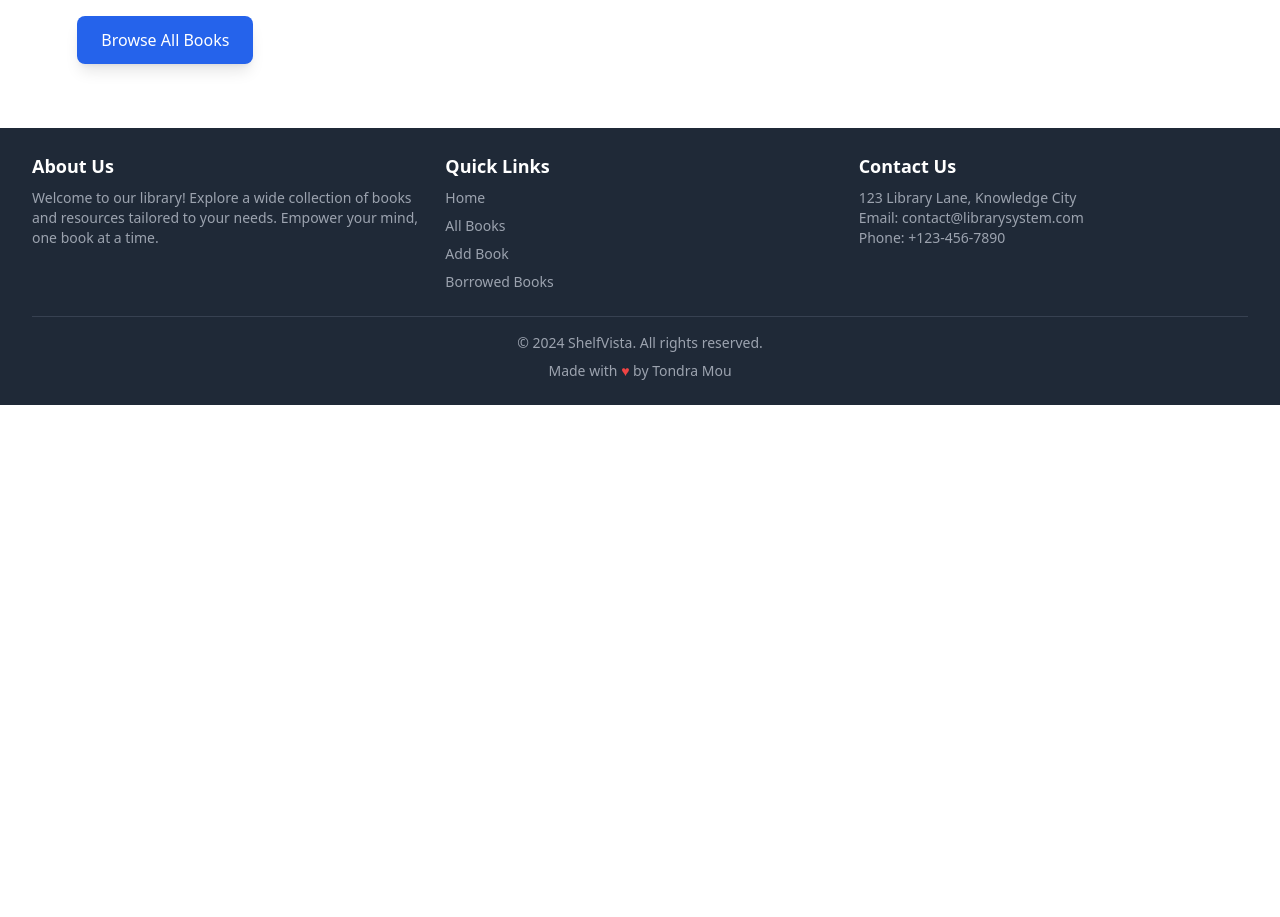
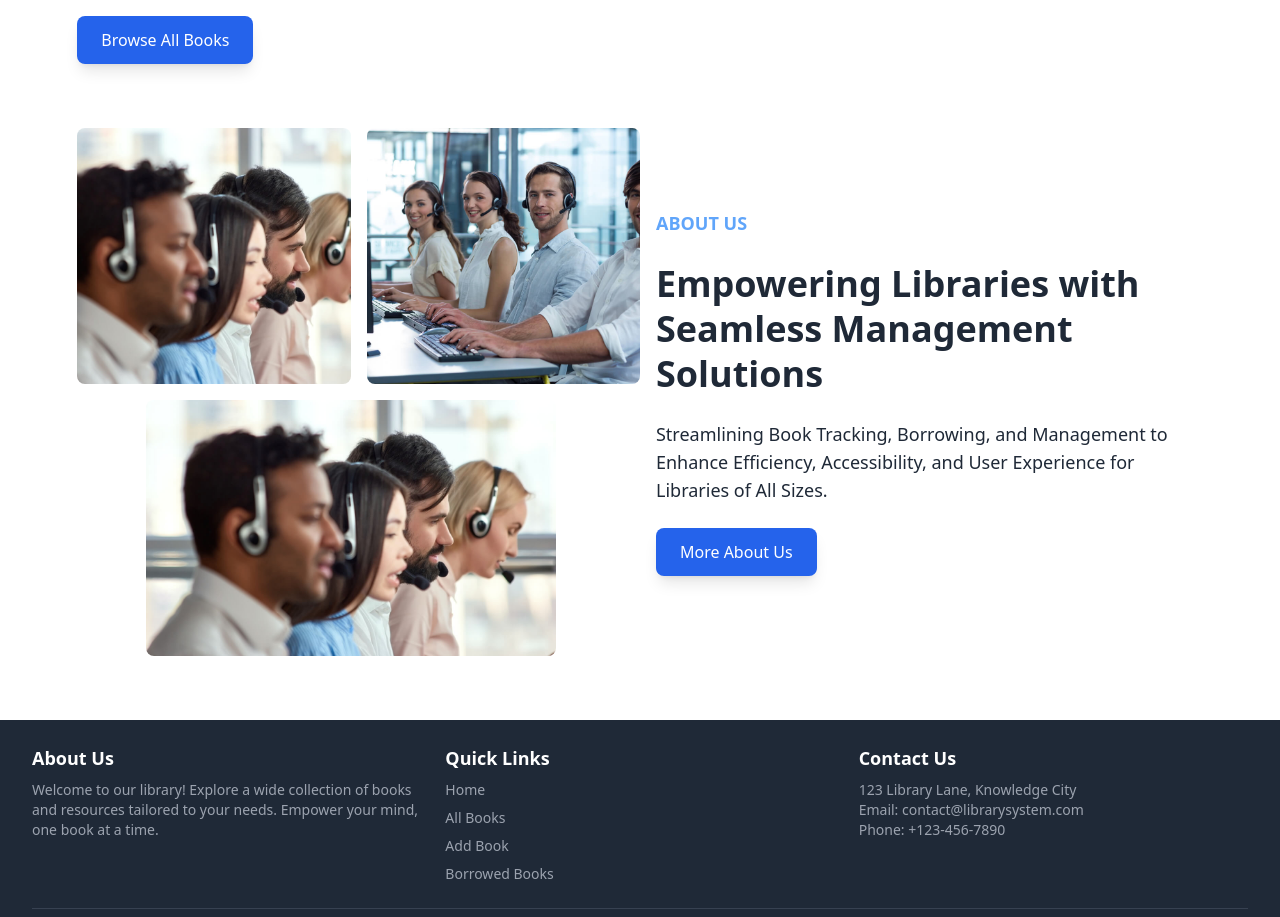
Before and after one commit to TondraMou/ShelfVista-client, a React (Vite) app: page / in a window 1280 px wide. Shown: the part 700-1617 px from the top of the page. Before the commit the page ends 1105 px from the top, so only its background shows below. Built offline with nearby package versions, Linux system fonts and the light colour scheme; no server answers.

Commit message:
added about us

```diff
--- /dev/null
+++ b/src/components/AboutUs.jsx
@@ -0,0 +1,58 @@
+import image1 from '../assets/Img1.jpg';
+import image2 from '../assets/Img2.jpg';
+
+
+
+const AboutUs = () => {
+    return (
+        <section className="pb-16 px-6 w-11/12 mx-auto">
+        <div className="grid grid-cols-1 md:grid-cols-2 gap-8 items-center">
+
+          <div className="flex flex-col space-y-4">
+
+            <div className="hidden md:flex space-x-4">
+              <img
+                src={image1}
+                alt="Customer Service"
+                className="w-1/2 h-64 rounded-lg object-cover"
+              />
+              <img
+                src={image2}
+                alt="Team Collaboration"
+                className="w-1/2 h-64 rounded-lg object-cover"
+              />
+            </div>
+
+            <div className="flex justify-center">
+              <img
+                src={image1}
+                alt="Support Team"
+                className="md:w-3/4 w-full h-64 rounded-lg object-cover"
+              />
+            </div>
+          </div>
+
+
+          <div className="space-y-6 text-center md:text-left">
+            <h3 className="text-lg font-semibold uppercase text-blue-400">
+              About Us
+            </h3>
+            <h2 className="text-4xl font-bold leading-tight">
+            Empowering Libraries with Seamless Management Solutions
+            </h2>
+            <p className="text-lg">
+            Streamlining Book Tracking, Borrowing, and Management to Enhance Efficiency, Accessibility, and User Experience for Libraries of All Sizes.
+            </p>
+            <a
+              href="/"
+              className="inline-block bg-blue-600 text-white px-6 py-3 rounded-lg hover:bg-blue-700 shadow-lg"
+            >
+              More About Us
+            </a>
+          </div>
+        </div>
+      </section>
+    );
+  };
+
+  export default AboutUs;
--- a/src/pages/Home.jsx
+++ b/src/pages/Home.jsx
@@ -1,3 +1,4 @@
+import AboutUs from "../components/AboutUs";
 import BannerSlider from "../components/BannerSlider";
 import Categories from "../components/Categories";
 import LatestBooks from "../components/LatestBooks";
@@ -9,6 +10,7 @@ const Home = () => {
             <BannerSlider></BannerSlider>
             <Categories></Categories>
             <LatestBooks></LatestBooks>
+            <AboutUs></AboutUs>
         </div>
     );
 };
```
Also changed, not shown: src/assets/Img1.jpg (added), src/assets/Img2.jpg (added).
